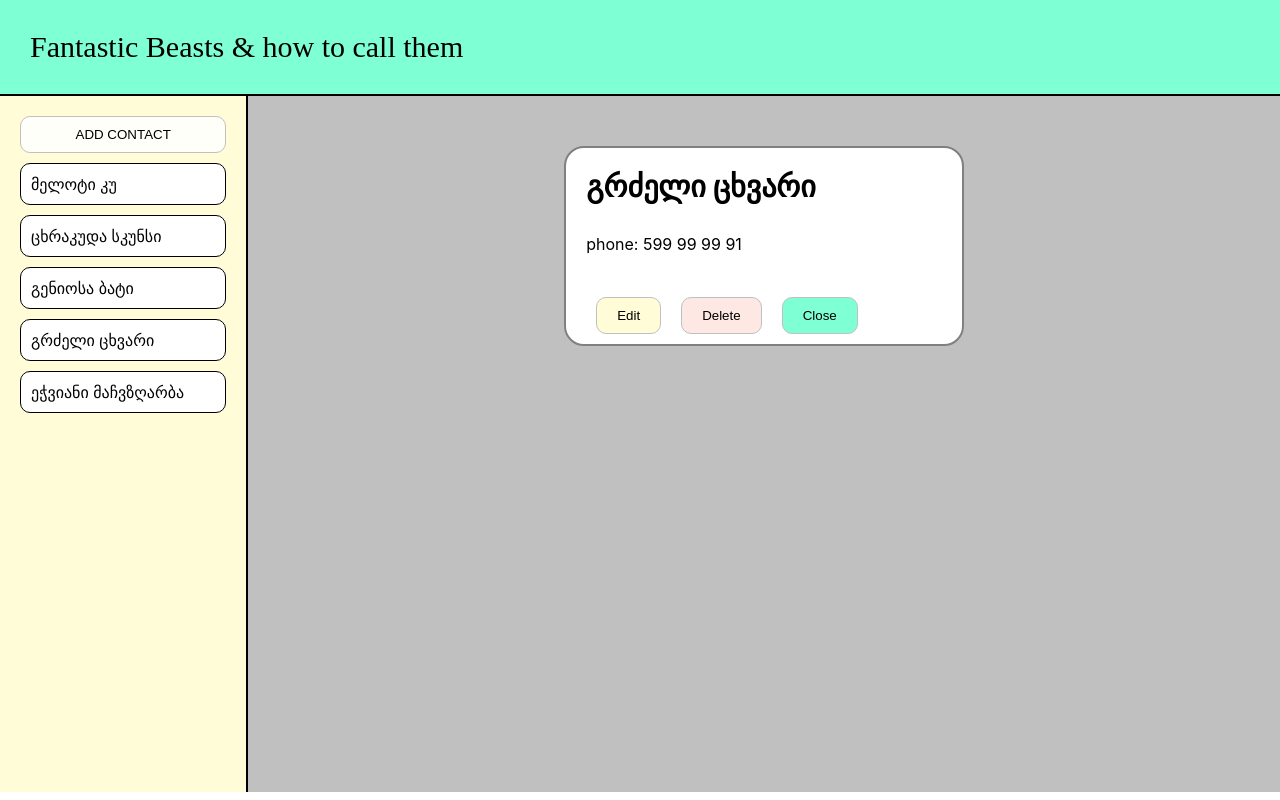
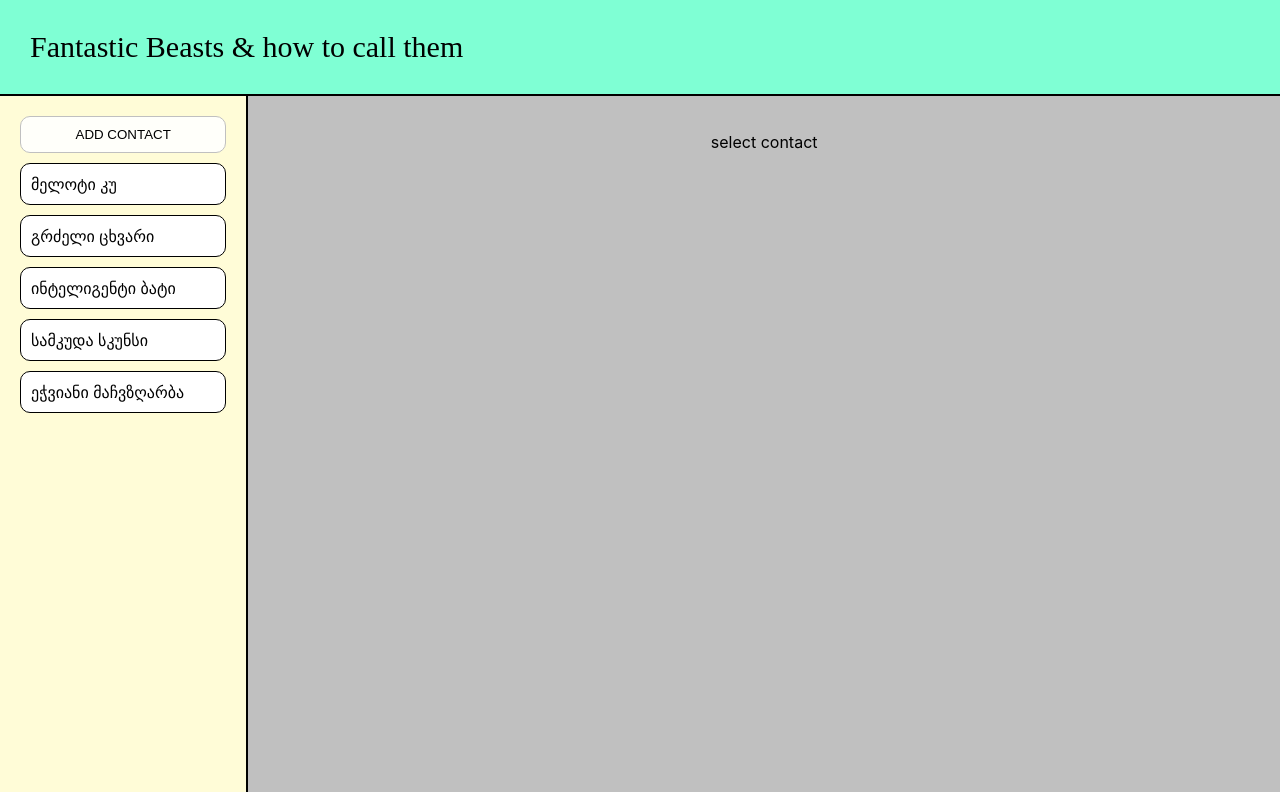
Before and after one commit to BekaBadzagua/interns-presentation-redux, a React (Create React App) app: page / in a window 1280 px wide. Built offline with nearby package versions, Linux system fonts and the light colour scheme.

Commit message:
feat: clean up and finish development

```diff
--- a/src/App.css
+++ b/src/App.css
@@ -63,6 +63,12 @@ button:hover{
 }
 .edit{
     background-color: #fffcd7;
+}
+.call{
+    background-color: #65f86d;
+}
+.call:hover{
+    background-color: #afffb3;
 }
 .edit:hover{
     background-color: #faf0b6;
--- a/src/App.js
+++ b/src/App.js
@@ -1,6 +1,6 @@
 import Layout from './layout/Layout';
-import ContactList from './components/contactList';
-import CardList from './components/cardsList';
+import ContactList from './components/ContactList';
+import CardList from './components/CardsList';
 import './App.css';
 
 function App() {
--- a/src/components/UI/card.js
+++ b/src/components/Card.js
@@ -1,5 +1,5 @@
 import { connect } from 'react-redux';
-import * as actions from '../../store/actions/contactsAction';
+import * as actions from '../store/actions/contactsAction';
 
 function Card(props) {
   return (
@@ -7,7 +7,12 @@ function Card(props) {
       <h3>{props.contact.name}</h3>
       <span className='phone'>phone: {props.contact.phone}</span>
       <div className='buttons'>
-        <button className='edit'>Edit</button>
+        <button
+          className='call'
+          onClick={() => alert('Calling to - ' + props.contact.name)}
+        >
+          Call
+        </button>
         <button
           onClick={() => props.deleteContact(props.contact.id)}
           className='delete'
--- a/src/components/cardsList.js
+++ b/src/components/CardsList.js
@@ -1,4 +1,4 @@
-import Card from './UI/card';
+import Card from './Card';
 import { connect } from 'react-redux';
 
 function CardsList(props) {
--- a/src/components/contactList.js
+++ b/src/components/ContactList.js
@@ -1,5 +1,5 @@
 import { useState, useEffect } from 'react';
-import AddContact from './modals/addContact';
+import AddContact from './modals/AddContact';
 import { connect } from 'react-redux';
 import * as actions from '../store/actions/contactsAction';
 
@@ -8,7 +8,7 @@ function ContactList(props) {
 
   useEffect(() => {
     props.initContacts();
-  }, []);
+  });
 
   const contacts = props.contacts.map((contact) => {
     return (
--- a/src/components/UI/button.js
+++ /dev/null
@@ -1,5 +0,0 @@
-function Button(props) {
-  return <button className={props.type}>{props.children}</button>;
-}
-
-export default Button;
--- a/src/layout/Layout.js
+++ b/src/layout/Layout.js
@@ -3,12 +3,10 @@ import React from 'react';
 const Layout = (props) => {
   return (
     <React.Fragment>
-      <div>
-        <header>
-          <span>Fantastic Beasts & how to call them</span>
-        </header>
-        {props.children}
-      </div>
+      <header>
+        <span>Fantastic Beasts & how to call them</span>
+      </header>
+      {props.children}
     </React.Fragment>
   );
 };
--- a/src/store/reducers/contactsReducer.js
+++ b/src/store/reducers/contactsReducer.js
@@ -11,21 +11,21 @@ const initialState = {
     },
     {
       id: 2,
-      name: 'ცხრაკუდა სკუნსი',
-      phone: '599 99 99 90',
+      name: 'გრძელი ცხვარი',
+      phone: '599 99 99 91',
       onBoard: false,
     },
     {
       id: 3,
-      name: 'გენიოსა ბატი',
+      name: 'ინტელიგენტი ბატი',
       phone: '599 99 99 96',
       onBoard: false,
     },
     {
       id: 4,
-      name: 'გრძელი ცხვარი',
-      phone: '599 99 99 91',
-      onBoard: true,
+      name: 'სამკუდა სკუნსი',
+      phone: '599 99 99 90',
+      onBoard: false,
     },
     {
       id: 5,
```
Also changed, not shown: src/components/modals/editContact.js (deleted, +0 -53 lines), src/components/contact.js (deleted), src/components/modals/AddContact.js (renamed from src/components/modals/addContact.js).
